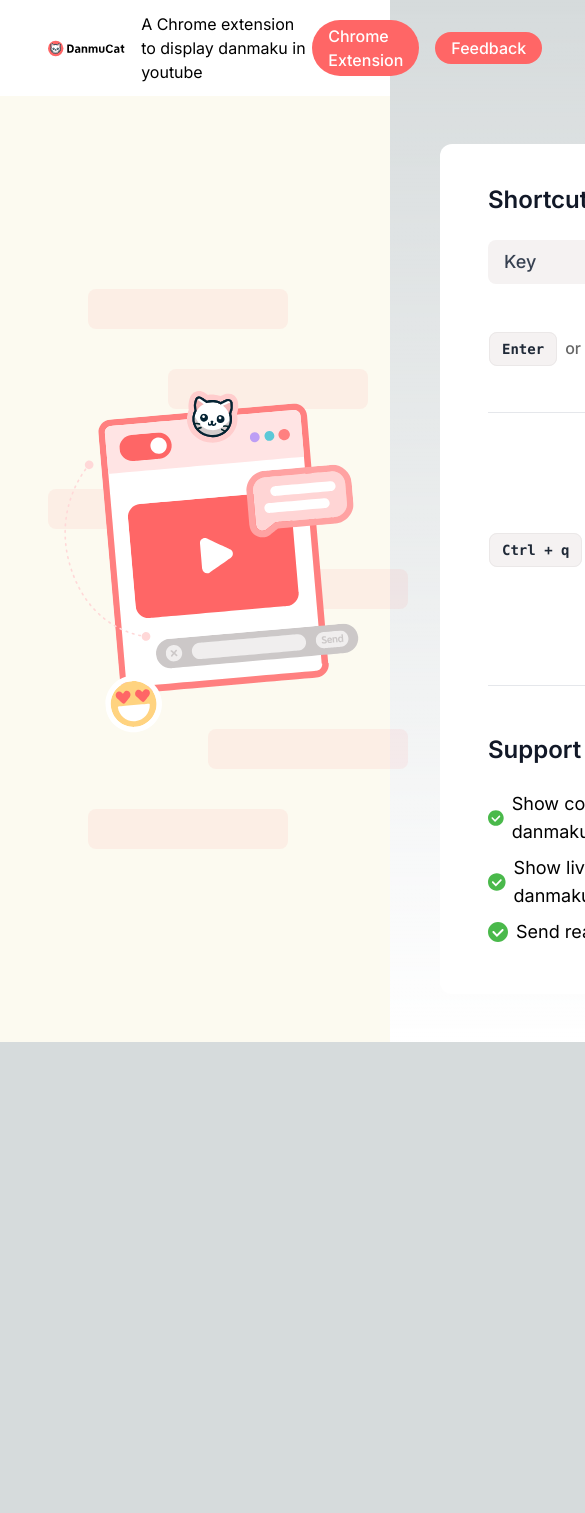
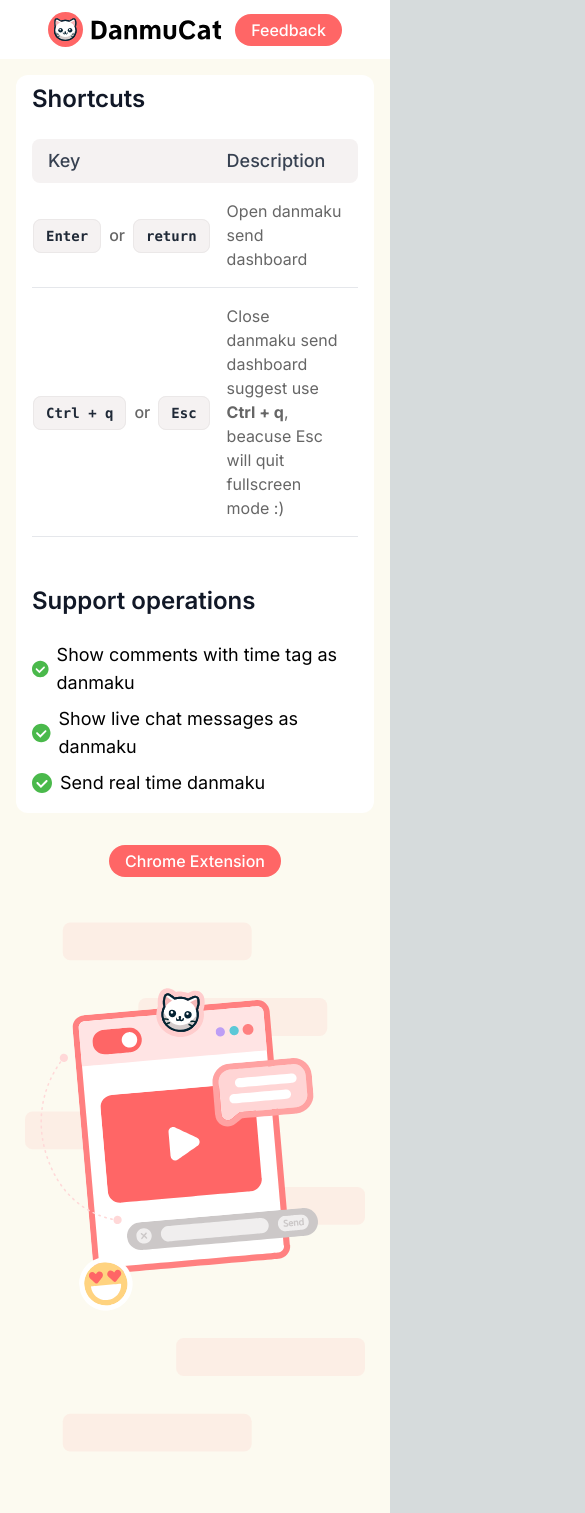
Before and after one commit to debugtheworldbot/danmaku-backend, a Next.js app: page / in a window 390 px wide. Shown: the top 1513 px of the page, 585 px wide, since content can reach past the window. Before the commit the page ends 1042 px from the top, so only its background shows below. Built offline with nearby package versions, Linux system fonts and the light colour scheme.

Commit message:
style: mobile fit

```diff
--- a/app/_components/Side.tsx
+++ b/app/_components/Side.tsx
@@ -6,6 +6,14 @@ import React from "react";
 export default function Side() {
   return (
     <aside className="self-center relative">
+      <a
+        className="rounded-full bg-primary py-1 px-4 text-white font-medium text-base mx-auto w-fit block"
+        rel="noreferrer"
+        target="_blank"
+        href="https://chromewebstore.google.com/detail/danmucat-display-youtube/agojppemajejogigonpnmjicgpmapmjd"
+      >
+        Chrome Extension
+      </a>
       <Bg />
 
       <div className="absolute top-[20%]">
@@ -16,8 +24,8 @@ export default function Side() {
 }
 const Bg = () => (
   <svg
-    width="360"
-    height="640"
+    width="340"
+    height="620"
     viewBox="0 0 360 640"
     fill="none"
     xmlns="http://www.w3.org/2000/svg"
--- a/app/page.tsx
+++ b/app/page.tsx
@@ -3,20 +3,14 @@ import Side from "./_components/Side";
 
 const Options: React.FC = () => {
   return (
-    <div className="flex flex-col min-h-screen">
+    <div className="flex flex-col h-screen">
       <header className="flex justify-between items-center py-3 px-12 w-screen bg-white">
         <div className="flex-1 flex items-center gap-4">
           <Logo />
-          <span> A Chrome extension to display danmaku in youtube </span>
+          <span className="md:block hidden">
+            A Chrome extension to display danmaku in youtube{" "}
+          </span>
         </div>
-        <a
-          className="rounded-full bg-primary py-1 px-4 text-white font-medium text-base mr-4"
-          rel="noreferrer"
-          target="_blank"
-          href="https://chromewebstore.google.com/detail/danmucat-display-youtube/agojppemajejogigonpnmjicgpmapmjd"
-        >
-          Chrome Extension
-        </a>
         <a
           className="rounded-full bg-primary py-1 px-4 text-white font-medium text-base"
           rel="noreferrer"
@@ -26,9 +20,9 @@ const Options: React.FC = () => {
           Feedback
         </a>
       </header>
-      <div className="flex-1 flex bg-[#FCFAF0] p-12 gap-8">
+      <div className="flex-1 flex flex-col-reverse md:flex-row bg-[#FCFAF0] md:p-12 p-4 gap-8">
         <Side />
-        <main className="flex-1 flex flex-col bg-white rounded-xl p-12">
+        <main className="flex-1 flex flex-col bg-white rounded-xl md:p-12 p-4">
           <h2 className="mb-8 text-2xl font-semibold text-gray-900 leading-4">
             Shortcuts
           </h2>
```
